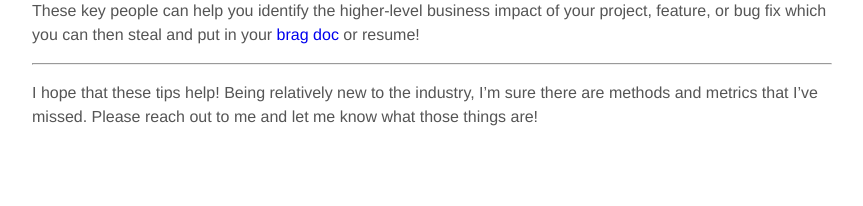
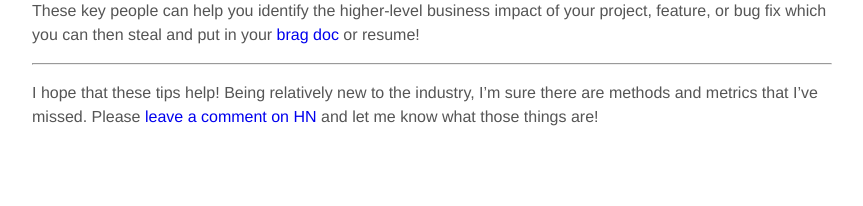
Before and after one commit to brianmakesthings/brianmakesthings.github.io, a Jekyll site: the page built from _posts/2024-10-15-quantifying-achievements.md, in a window 1280 px wide. Shown: the part 1668-1874 px from the top of the page, without its empty margins (208-1071 px from the left). Built offline with Jekyll 4.4.1, drawn with Linux system fonts in a browser that asks for light colours.

Commit message:
add HN link

```diff
--- a/_posts/2024-10-15-quantifying-achievements.md
+++ b/_posts/2024-10-15-quantifying-achievements.md
@@ -57,4 +57,4 @@ These key people can help you identify the higher-level business impact of your
 ---
 
 I hope that these tips help!
-Being relatively new to the industry, I'm sure there are methods and metrics that I've missed. Please reach out to me and let me know what those things are!
+Being relatively new to the industry, I'm sure there are methods and metrics that I've missed. Please [leave a comment on HN](https://news.ycombinator.com/item?id=41848978) and let me know what those things are!
```
